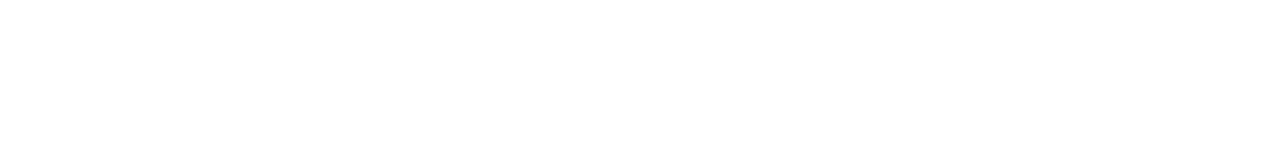
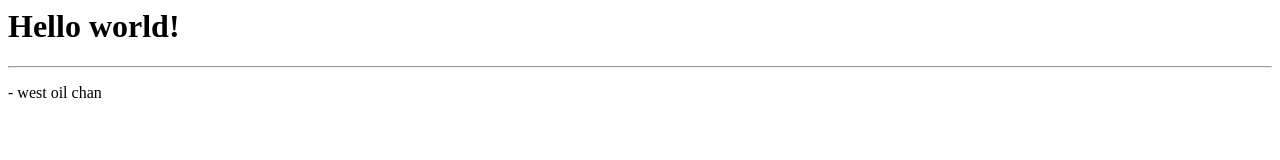
Before and after one commit to hexagonwin0/hexagonwin0.github.io, a plain HTML site: page index.html in a window 1280 px wide. Drawn offline with Linux system fonts and the light colour scheme.

Commit message:
Update index.html

```diff
--- a/index.html
+++ b/index.html
@@ -1,5 +1,12 @@
 <html>
-	<head>
-		<title>west oil chan</title>
-	</head>
+<head>
+ <title>HELLO WORLD</title>
+</head>
+
+<body>
+<h1>Hello world!</h1>
+<hr>
+<p>- west oil chan</p>
+</body>
+
 </html>
```
